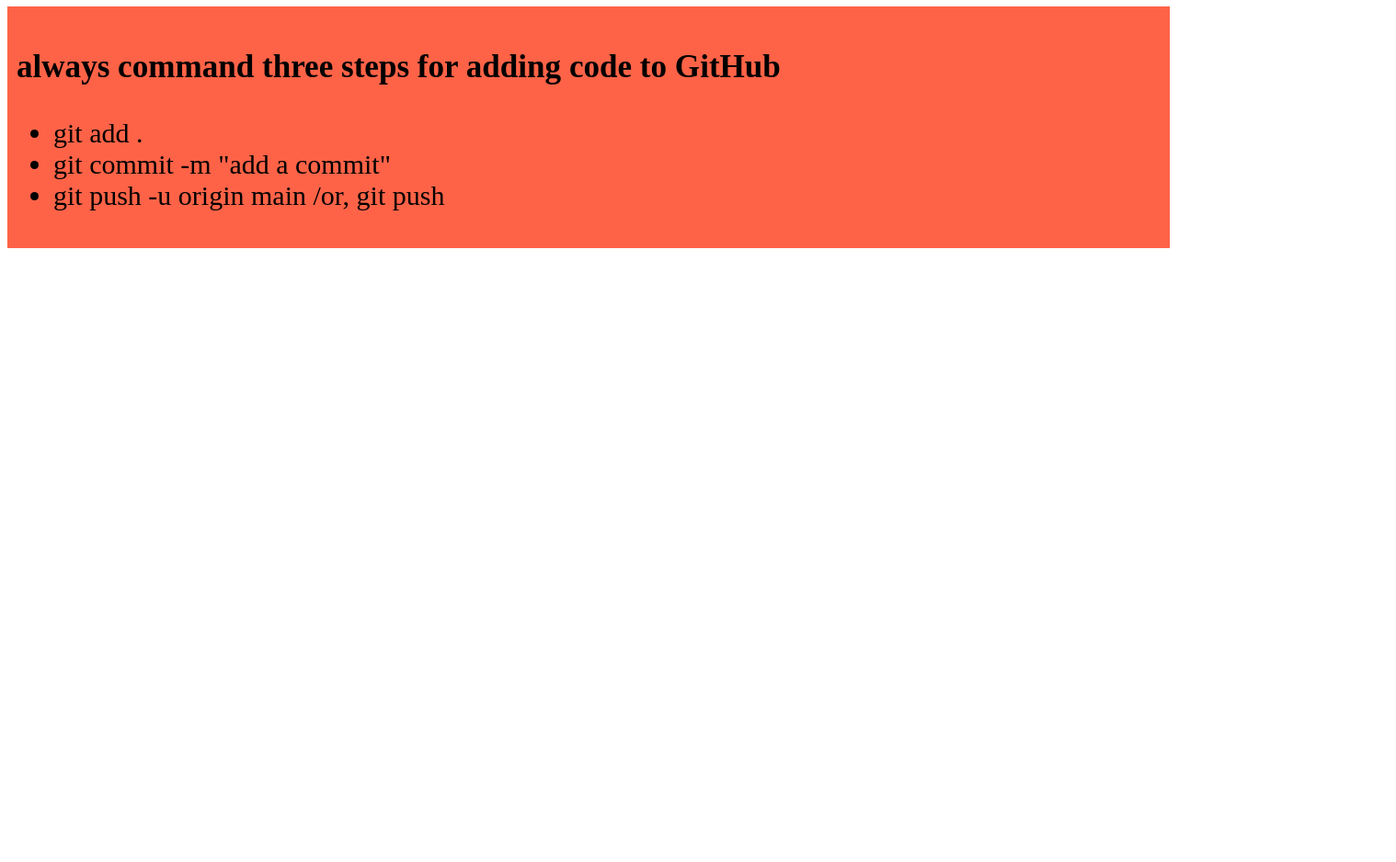
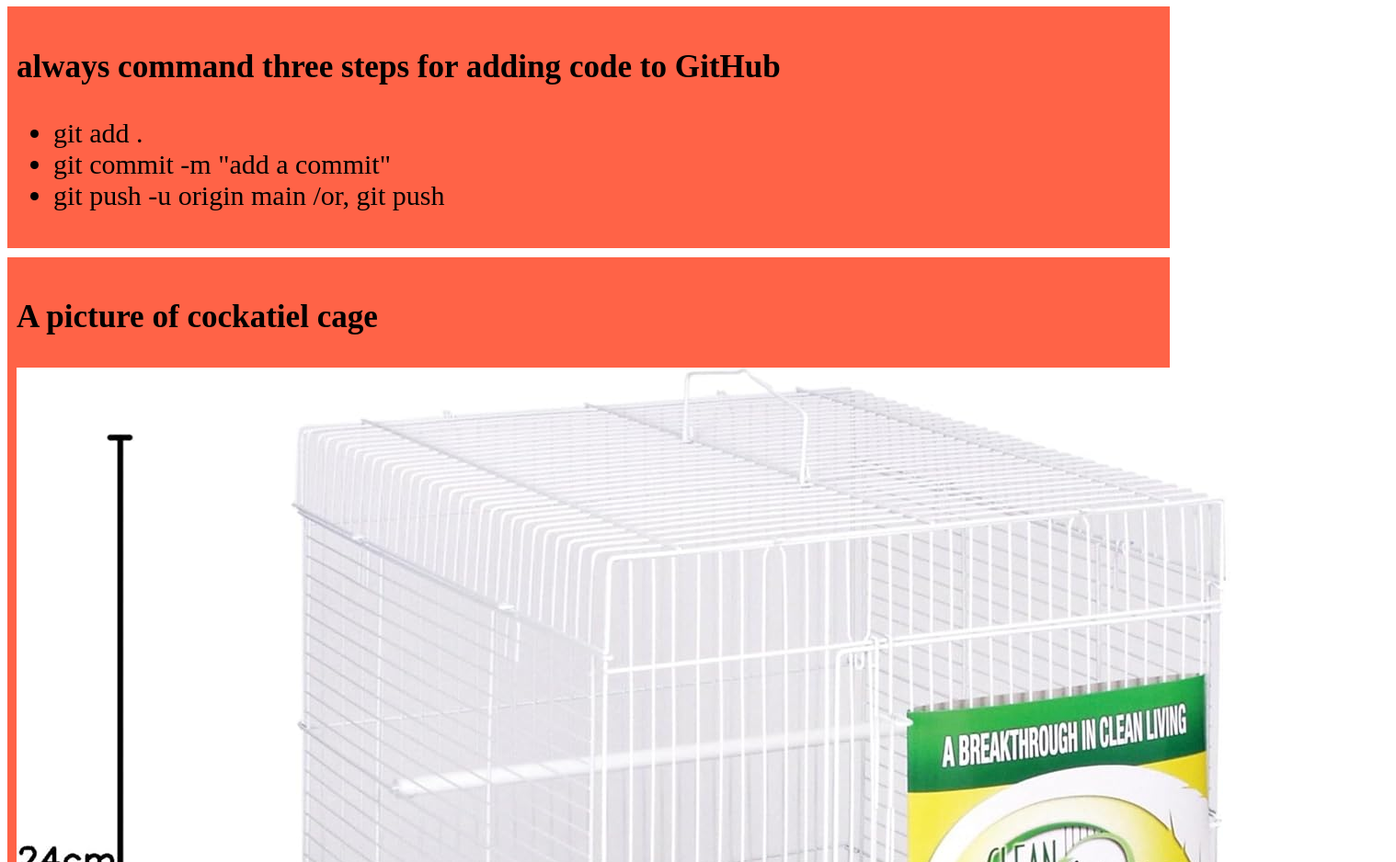
Before and after one commit to arifkhondokar09/my-first-website, a plain HTML site: page index.html in a window 1280 px wide. Shown: the part 1306-2244 px from the top of the page at 92% size, 1518 px wide, since content can reach past the window. Before the commit the page ends 1586 px from the top, so only its background shows below. Drawn offline with Linux system fonts and the light colour scheme.

Commit message:
added picturer of a cockatirl cage

```diff
--- a/index.html
+++ b/index.html
@@ -47,15 +47,13 @@
 </li>
 <li>git commit -m "add a commit"</li>
 <li>git push -u origin main /or, git push   </li>
+</ul></div>
+
+<div>
+    <h3>A picture of cockatiel cage     </h3>
+<img src="images/814RIaWY91L._AC_SL1500_.jpg" alt="">
+</div>
 
 
-
-
-
-</ul>
-
-
-
-</div>
 </body>
 </html>
```
Also changed, not shown: images/814RIaWY91L._AC_SL1500_.jpg (added).
